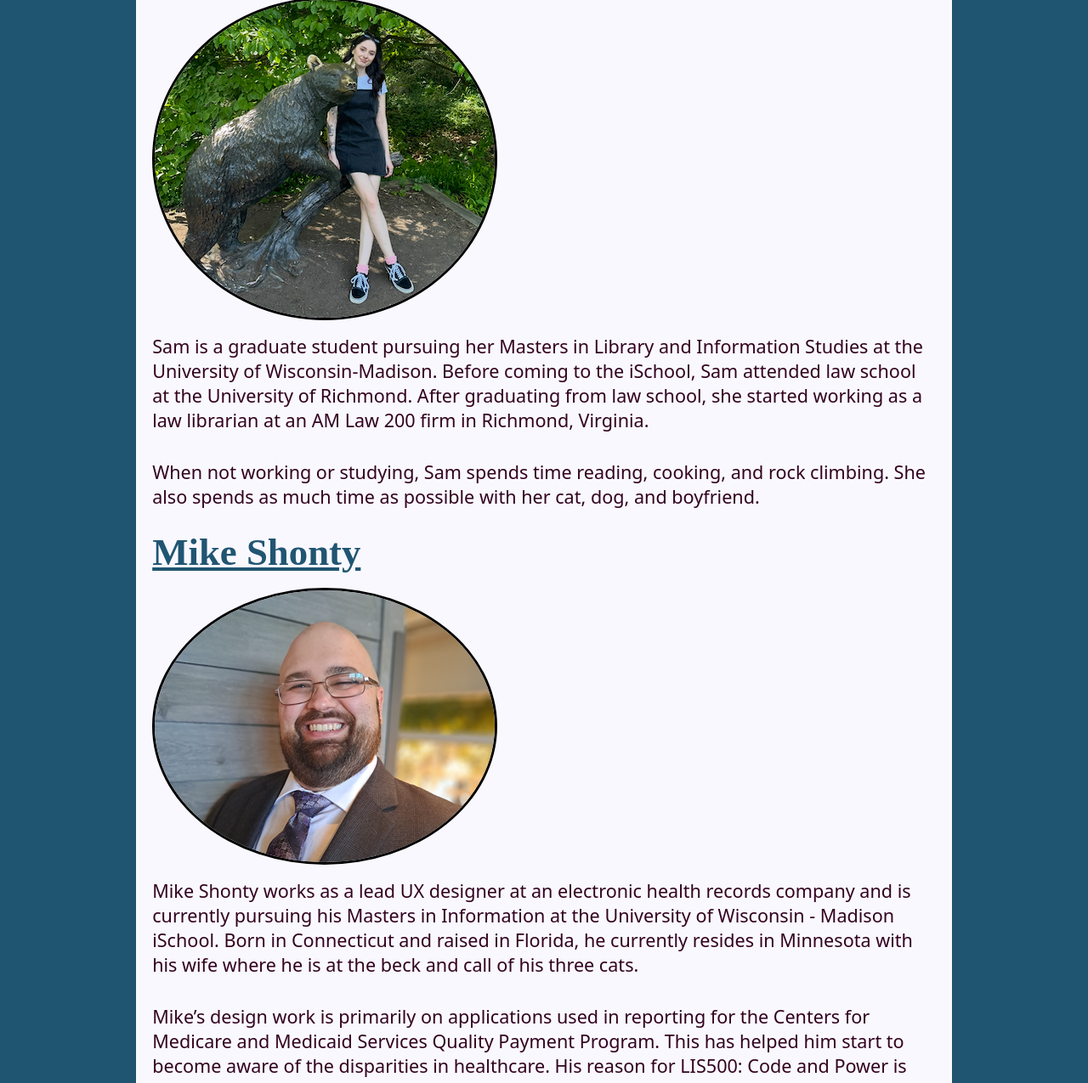
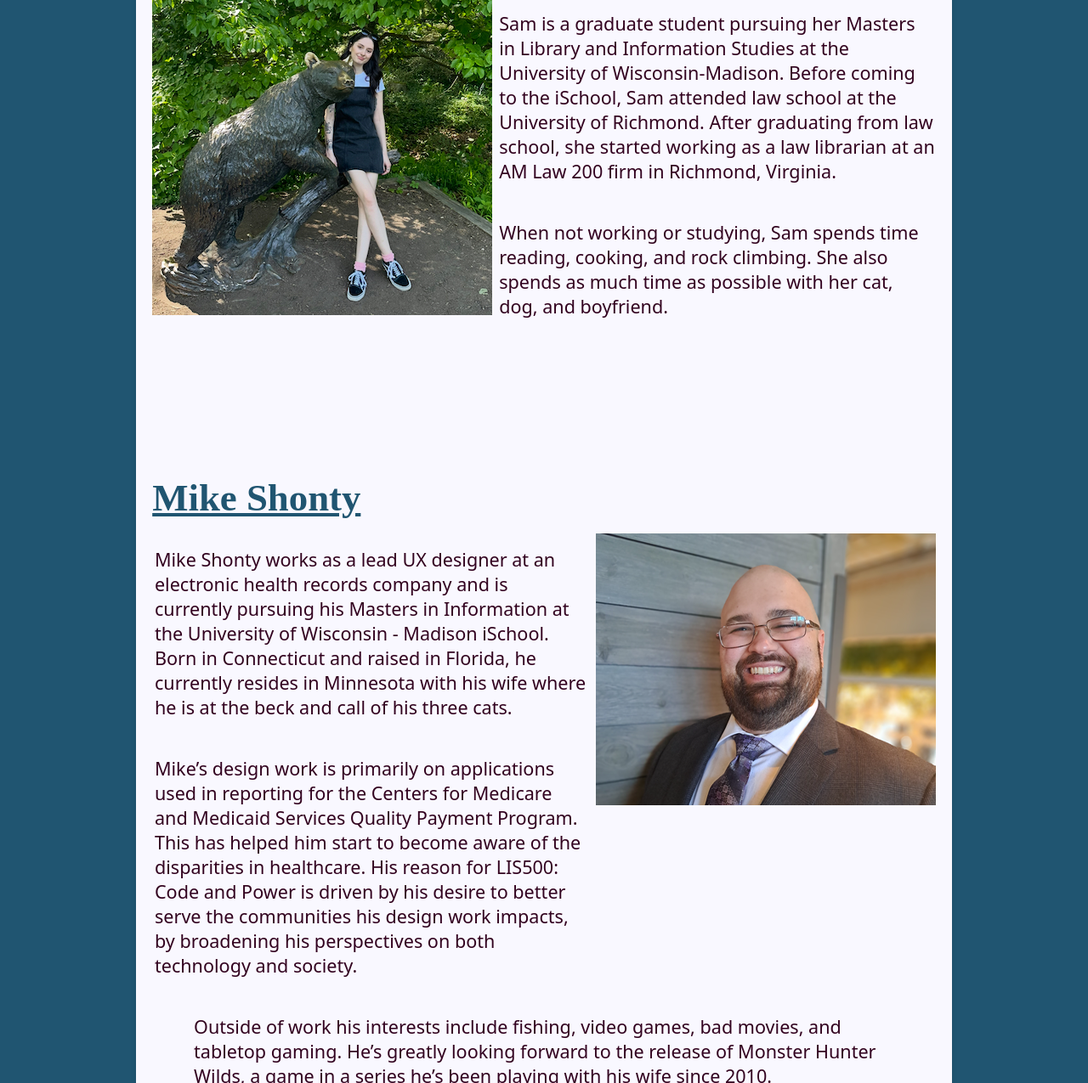
Before and after one commit to mjshonty/test-site, a plain HTML site: page about.html in a window 1280 px wide. Shown: the part 250-1525 px from the top of the page at 85% size. Drawn offline with Linux system fonts and the light colour scheme.

Commit message:
Removed borders, used floats for the text on the about page.

```diff
--- a/about.html
+++ b/about.html
@@ -26,9 +26,9 @@
   <div class="content-wrap">
     <h1>About the Authors</h1>
   </div>
-  <div class="content-wrap">
+  <div>
     <h2>Sam Richter</h2>
-    <img src="pictures/sampfp.jpg" alt="Picture of woman with dark hair and pale skin sitting on a statute of a bear">
+    <img src="pictures/sampfp.jpg" alt="Picture of woman with dark hair and pale skin sitting on a statute of a bear" class="float-left">
     <p>
       Sam is a graduate student pursuing her Masters in Library and Information Studies at the University of
       Wisconsin-Madison. Before coming to the iSchool, Sam attended law school at the University of Richmond.
@@ -36,15 +36,15 @@
       Richmond, Virginia.
     </p>
   </div>
-  <div class="content-wrap">
+  <div class="spacer">
     <p>
       When not working or studying, Sam spends time reading, cooking, and rock climbing. She also spends as much
       time as possible with her cat, dog, and boyfriend.
     </p>
   </div>
-  <div class="content-wrap">
+  <div>
     <h2>Mike Shonty</h2>
-    <img src="pictures/shonty1.png" alt="A bald man with a beard wearing a suit and smiling.">
+    <img src="pictures/shonty1.png" alt="A bald man with a beard wearing a suit and smiling." class="float-right">
   </div>
   <div class="content-wrap">
     <p>
--- a/stylesheets/testing.css
+++ b/stylesheets/testing.css
@@ -51,7 +51,36 @@ main {
     overflow: hidden;
 }
 
+div.spacer{
+    margin-bottom:10em;
+}
+
+.content-wrap {
+    max-width: 90%;
+    margin: auto;
+    overflow: auto;
+    padding-left: .3%;
+    padding-right: .3%;
+}
+
+
 img {
+    display: block;
+    max-width: 100%;
+    height: auto;
+}
+
+img.float-left{
+    float: left;
+    margin-right: .5em;
+}
+img.float-right{
+    float:right;
+    margin-left: .5em;
+
+}
+
+.hero {
     display: block;
     max-width: 100%;
     height: auto;
@@ -112,22 +141,36 @@ p {
     font-variation-settings:"wdth" 100;
     padding-bottom: 1rem;
     padding-top: 1rem;
+    margin-bottom: .5em;
 
 }
 
 ul li {
+    font-size: 1.35em;
     list-style: inside lower-greek;
     margin-bottom: 1rem;
 }
 
 /* --- Footer --- */
-footer {
-    text-align: center;
-    margin-top: 1.5rem;
-    padding: 1rem 0;
-    border-top: 0.1rem solid #ddd;
-    color: #505050;
-}
+/*footer {*/
+/*    text-align: center;*/
+/*    margin-top: .56rem;*/
+/*    padding: .5rem 0;*/
+/*    !*border-top: 0.1rem solid #ddd;*!*/
+/*    position: sticky;*/
+/*    bottom: 0;*/
+/*    background:#1d2a59;*/
+/*}*/
+/*.footer-text{*/
+/*    color: White;*/
+/*    margin: auto 0;*/
+/*    font-family: "Noto Sans", serif;*/
+/*    font-optical-sizing: auto;*/
+/*    font-weight: 400;*/
+/*    font-style: normal;*/
+/*    font-variation-settings:"wdth" 100;*/
+/*    font-size: 1.35em;*/
+/*}*/
 
 /* --- Link States --- */
 a {
@@ -197,6 +240,7 @@ article:last-child {
     float: left;
     border-left:thin solid #bbbbbb;
     margin:0;
+    font-size: 1.05em;
 }
 
 #main-nav-contents li:last-child{
```
Also changed, not shown: hero.html (+3 -7 lines).
